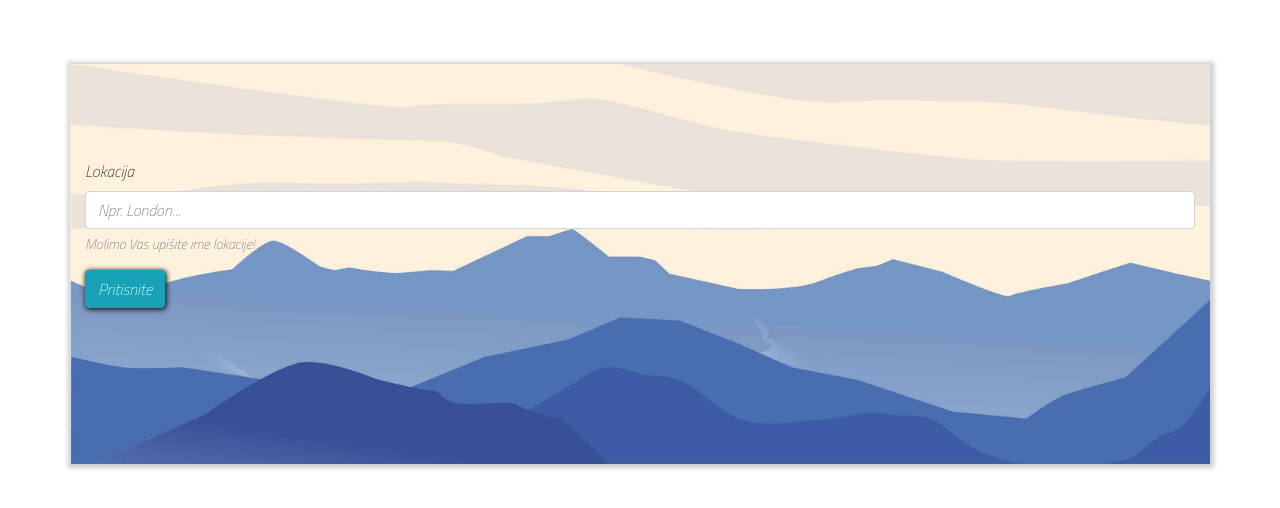
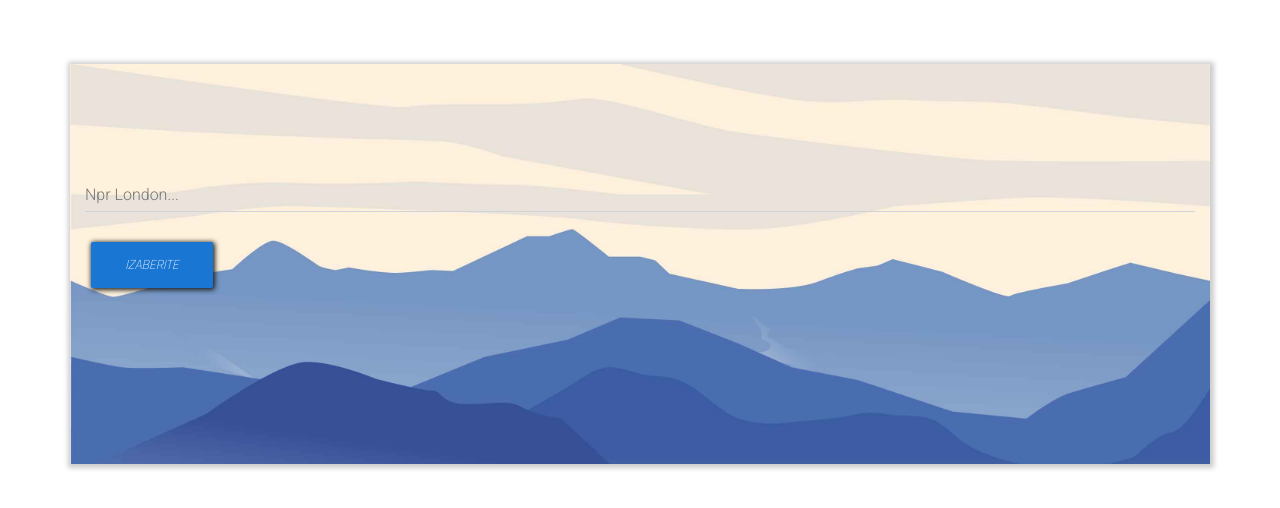
Before and after one commit to samedskulj/weather-app, a React (Create React App) app in the folder weather-app/: page / in a window 1280 px wide. Shown: the part 136-644 px from the top of the page. Built offline with nearby package versions, Linux system fonts and the light colour scheme; the HTML template or start-up script is replaced by a standard one; a web font is replaced by a local one.

Commit message:
Handling errors and finishing touches

```diff
--- a/weather-app/package.json
+++ b/weather-app/package.json
@@ -7,6 +7,7 @@
     "@testing-library/react": "^11.2.5",
     "@testing-library/user-event": "^12.6.3",
     "bootstrap": "^4.6.0",
+    "mdbreact": "^5.0.1",
     "react": "^17.0.1",
     "react-bootstrap": "^1.4.3",
     "react-dom": "^17.0.1",
--- a/weather-app/public/index.html
+++ b/weather-app/public/index.html
@@ -25,7 +25,7 @@
       work correctly both with client-side routing and a non-root public URL.
       Learn how to configure a non-root public URL by running `npm run build`.
     -->
-    <title>React App</title>
+    <title>Weather App</title>
   </head>
   <body>
     <noscript>You need to enable JavaScript to run this app.</noscript>
--- a/weather-app/src/App.css
+++ b/weather-app/src/App.css
@@ -40,8 +40,6 @@
 #dugme1 {
     box-shadow: 1px 1px 5px 1px rgb(31, 31, 31);
     font-family: 'Titillium Web', sans-serif;
-    display: flex;
-    justify-content: center;
 }
 #informacije {
     display: flex;
@@ -51,7 +49,6 @@
     justify-content: center;
     transition: 0.5s ease-out;
 }
-
 #forma1 {
     font-family: 'Titillium Web', sans-serif;
 }
--- a/weather-app/src/App.js
+++ b/weather-app/src/App.js
@@ -3,25 +3,40 @@ import React, {useState} from "react"
 import './App.css';
 import {Button, Container, Form, FormControl, Row, Col} from "react-bootstrap"
 import 'bootstrap/dist/css/bootstrap.min.css';
+import 'mdbreact/dist/css/mdb.css';
 import cloudy from "./slike/cloudy.png";
+import {MDBInput, MDBBtn, MDBIcon} from "mdbreact";
+import Poruka from "./components/Poruka";
 
 function App() {
 
-
+  let mojBody = document.querySelector("#temperatura2");
   const[imeGrada, setImeGrada] = useState("");
   const[vrijeme, setVrijeme] = useState({});
 
 
   function fetchVremena() {
     fetch(`http://api.openweathermap.org/data/2.5/weather?q=${imeGrada}&APPID=07b663c40260196298d7045ac1f80f5c`)
-    .then(response => response.json())
+    .then(response => {
+      if(response.ok) {
+        return response.json()
+      } else {
+        return Promise.reject({
+          status: response.status,
+          statusText: response.statusText,
+        })
+      }
+    })
     .then(data => {
       setVrijeme(data)
       setImeGrada("");
       console.log(data);
-    });
-  }
-
+    }).catch(error => {
+      if(error.status === 400) {
+        alert(error.statusText +": " +  "Niste ništa ukucali ili ste upisali pogrešan grad, pokušajte ponovo")
+      }
+    })
+  };
   return (
     <>
    <Container className = "">
@@ -36,16 +51,8 @@ function App() {
           ): ("")}
        </Col>
        <Col className = "col-lg-12 col-md-12 col-sm-12 col-xs-12 col-12 moja-kolona1">
-      <Form id = "forma1">
-     <Form.Group controlId="formBasic">
-    <Form.Label id = "lokacija">Lokacija</Form.Label>
-    <Form.Control type="text" placeholder="Npr. London..." value = {imeGrada} onChange = {e => setImeGrada(e.target.value)} />
-    <Form.Text className="text-muted">
-      Molimo Vas upišite ime lokacije!
-    </Form.Text>
-  </Form.Group>
-  </Form>
-  <Button id = "dugme1" variant="info" className = "mb-4" onClick = {fetchVremena}>Pritisnite</Button>
+        <MDBInput label = "Npr London..." value = {imeGrada} onChange = {e => setImeGrada(e.target.value)} />
+        <MDBBtn id = "dugme1" icon = "sun "rounded color="blue" className = "mb-5" onClick = {fetchVremena}>Izaberite</MDBBtn>
   </Col>
      </Row>
    </Container>
--- /dev/null
+++ b/weather-app/src/components/Poruka.js
@@ -0,0 +1,13 @@
+import React from 'react'
+import 'bootstrap/dist/css/bootstrap.min.css';
+import 'mdbreact/dist/css/mdb.css';
+import {MDBInput, MDBBtn, MDBIcon, MDBTypography} from "mdbreact";
+function Poruka() {
+    return (
+        <div>
+            <MDBTypography tag='h6' variant="h6">h6. Bootstrap heading</MDBTypography>
+        </div>
+    )
+}
+
+export default Poruka;
```
Also changed, not shown: weather-app/src/slike/cb540a7fa3c781b92f90de551a480560.jpg (added), 1 other file (tests, documents, lock files or other folders).
